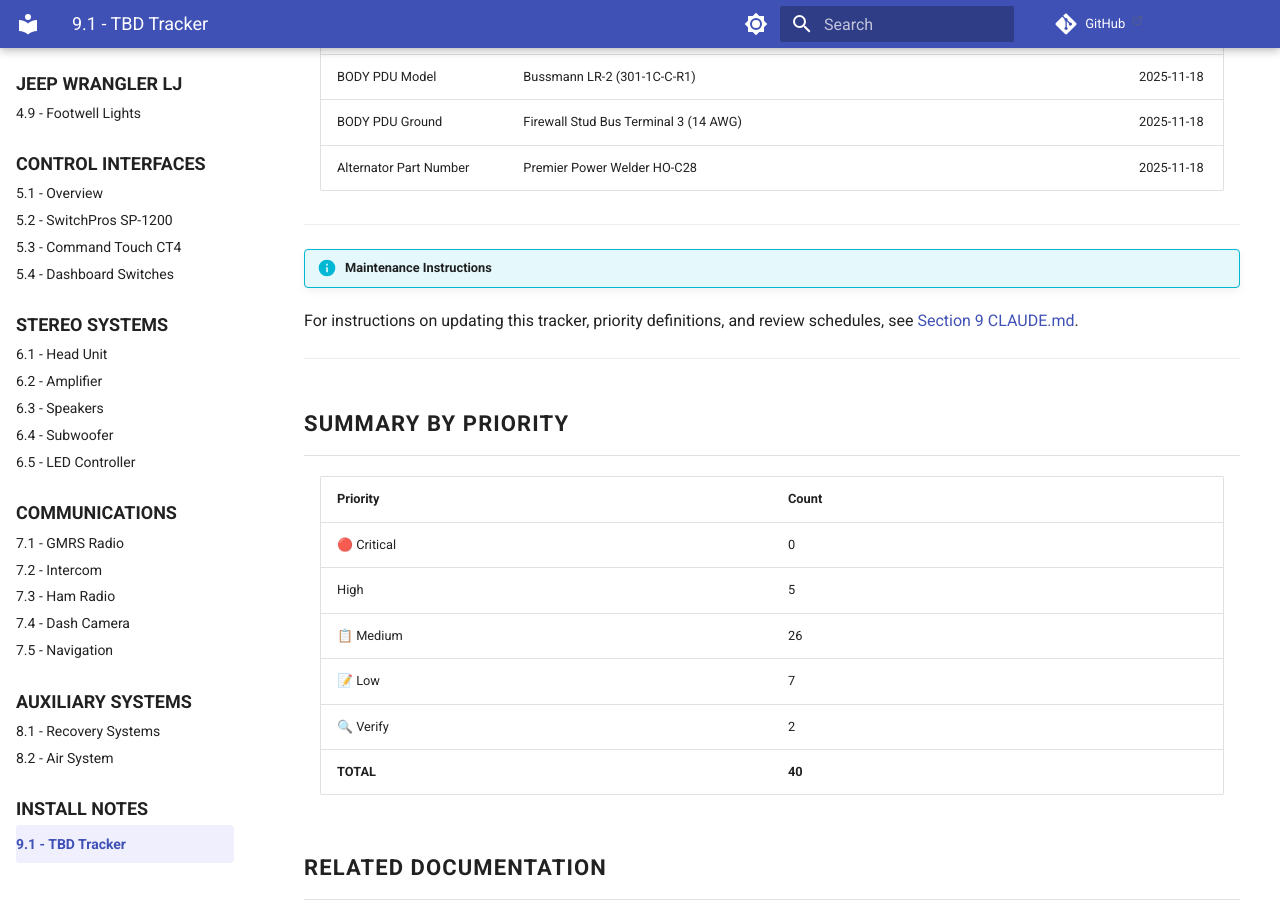
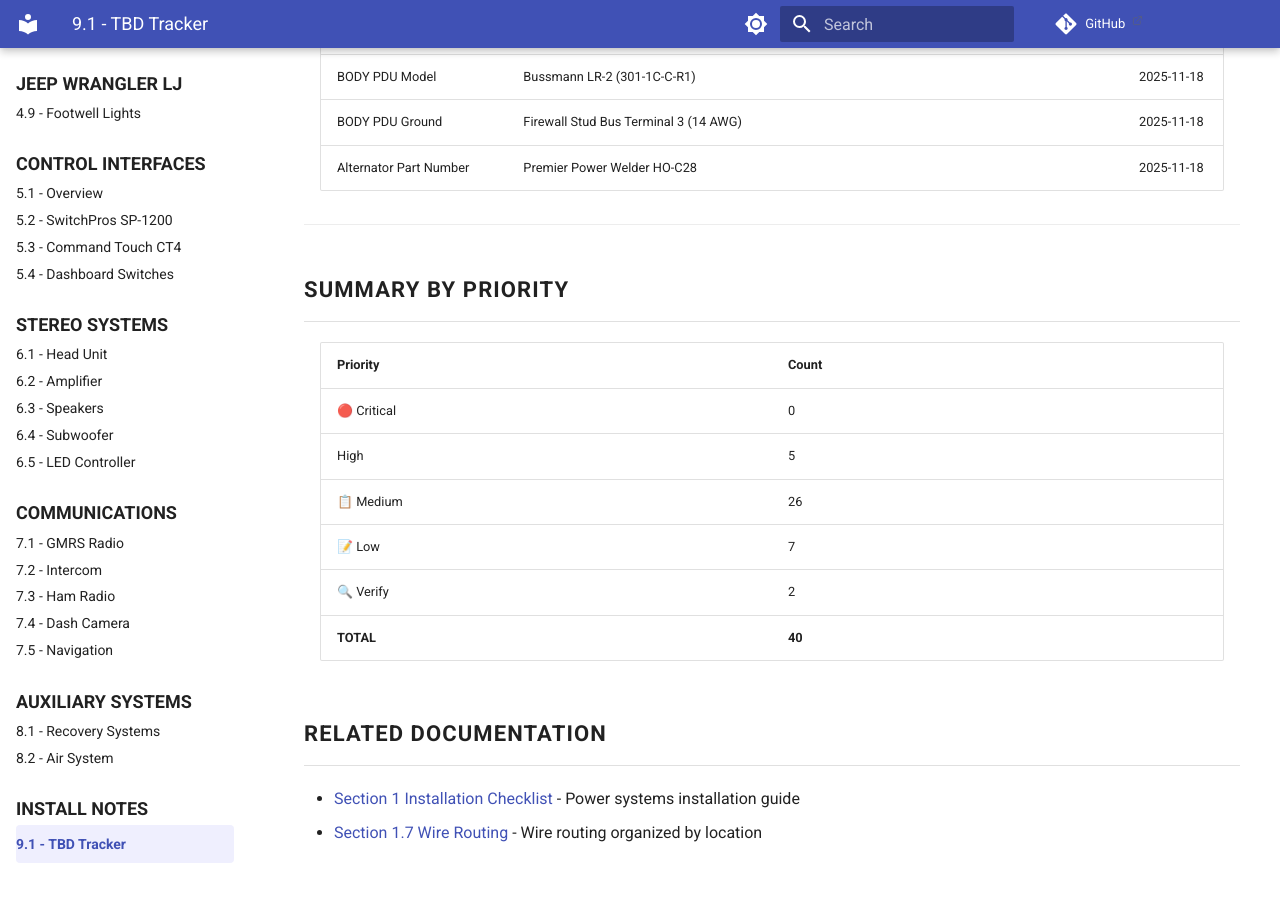
Before and after one commit to sob/drawings, an MkDocs documentation site: the page built from docs/jeep_lj/09-installation/01-tbd-tracker.md, in a window 1280 px wide and 900 px high, scrolled down 5133 px. Built offline with MkDocs 1.6.1 and Material for MkDocs 9.7.7, drawn with Linux system fonts in a browser that asks for light colours; comment, search, counter and statistics services are not loaded.

Commit message:
chore: configure mkdocs to exclude ANALYZE and CLAUDE.md files
Add exclude_docs config to suppress warnings for AI-only documentation
files that shouldn't be in the published site navigation.

🤖 Generated with [Claude Code](https://claude.com/claude-code)

Co-Authored-By: Claude <noreply@anthropic.com>

```diff
--- a/docs/jeep_lj/09-installation/01-tbd-tracker.md
+++ b/docs/jeep_lj/09-installation/01-tbd-tracker.md
@@ -137,11 +137,6 @@ Items completed since last update.
 
 ---
 
-!!! info "Maintenance Instructions"
-For instructions on updating this tracker, priority definitions, and review schedules, see [Section 9 CLAUDE.md](CLAUDE.md).
-
----
-
 ## Summary by Priority
 
 | Priority    | Count  |
--- a/mkdocs.yml
+++ b/mkdocs.yml
@@ -42,6 +42,10 @@ theme:
 
 repo_url: https://github.com/sob/drawings
 edit_uri: edit/main/docs
+
+exclude_docs: |
+  ANALYZE/
+  **/CLAUDE.md
 
 markdown_extensions:
   - pymdownx.highlight:
```
